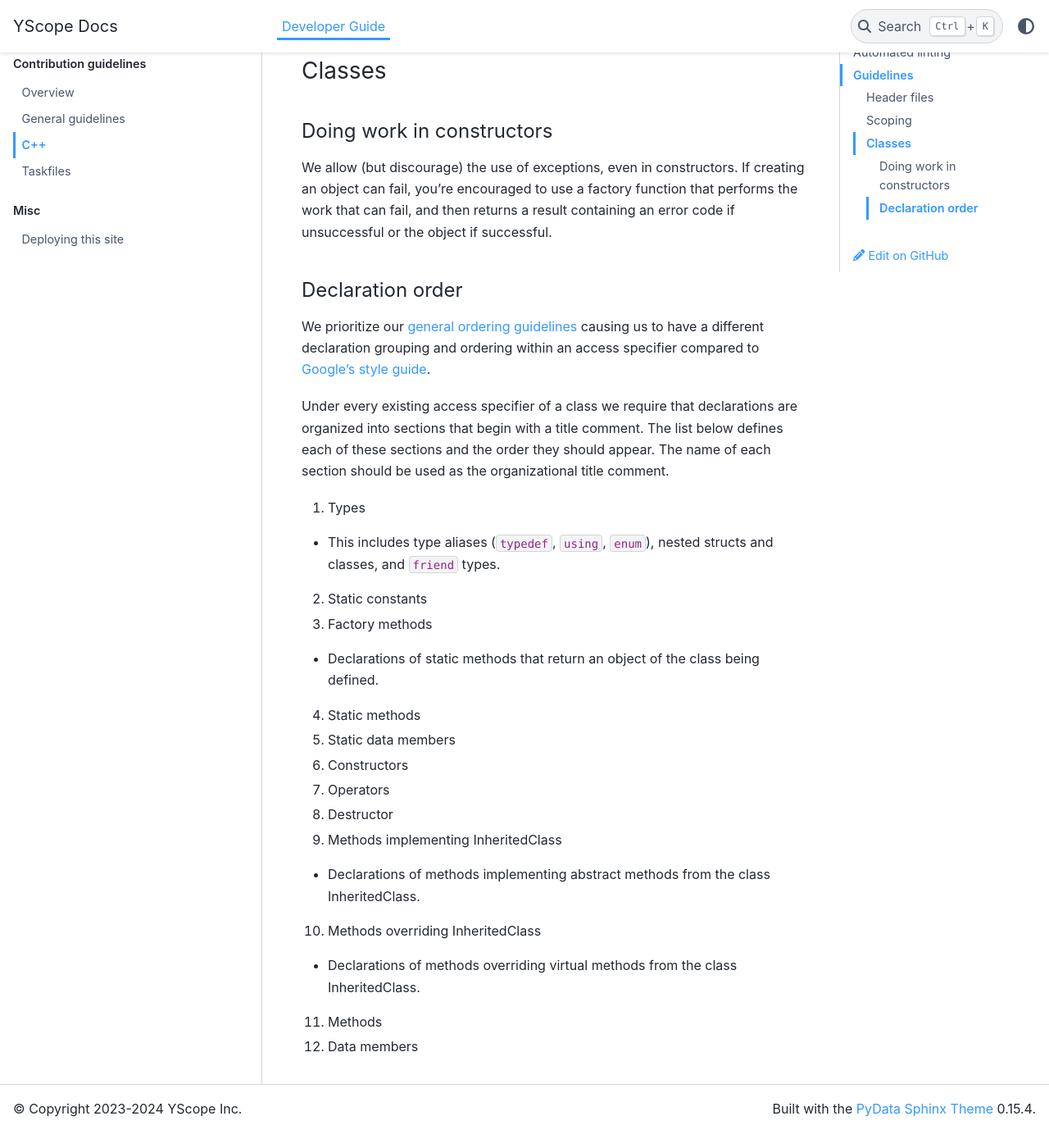
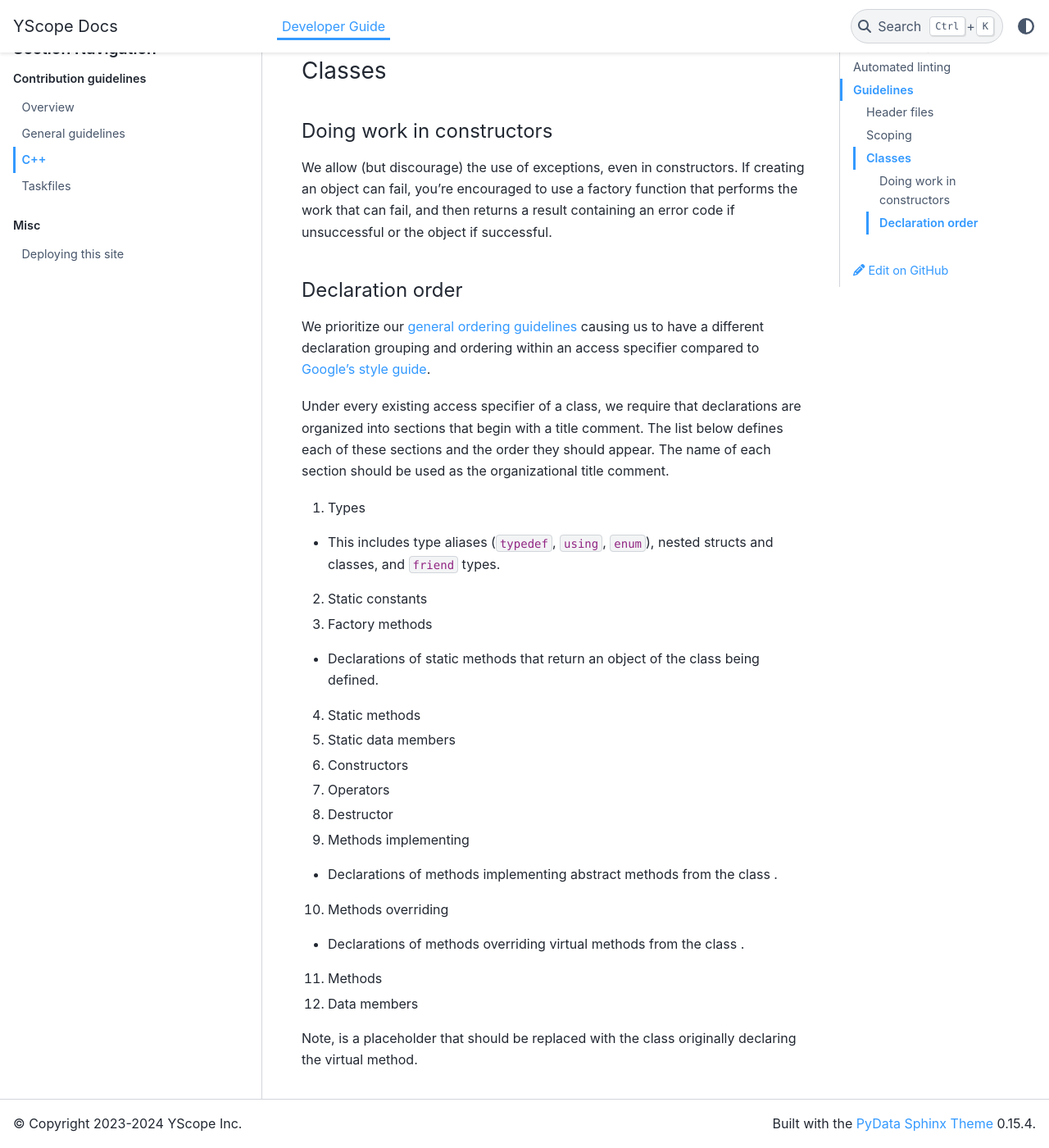
Before and after one commit to y-scope/yscope-docs, a Sphinx documentation site: the page built from docs/dev-guide/contrib-guides-cpp.md, in a window 1280 px wide and 1400 px high, scrolled down 3274 px. Shown: the whole window at 82% size. Built offline with Sphinx 7.4.7 and the PyData theme 0.15.4, drawn with Linux system fonts in a browser that asks for light colours.

Commit message:
Address code rabbit nits.

```diff
--- a/docs/dev-guide/contrib-guides-cpp.md
+++ b/docs/dev-guide/contrib-guides-cpp.md
@@ -134,7 +134,7 @@
 causing us to have a different declaration grouping and ordering within an access specifier compared
 to [Google's style guide][google-cpp-style-declaration-order].
 
-Under every existing access specifier of a class we require that declarations are organized into
+Under every existing access specifier of a class, we require that declarations are organized into
 sections that begin with a title comment. The list below defines each of these sections and the
 order they should appear. The name of each section should be used as the organizational title
 comment.
@@ -150,12 +150,15 @@
 6. Constructors
 7. Operators
 8. Destructor
-9. Methods implementing InheritedClass
-  * Declarations of methods implementing abstract methods from the class InheritedClass.
-10. Methods overriding InheritedClass
-  * Declarations of methods overriding virtual methods from the class InheritedClass.
+9. Methods implementing <InheritedClass>
+  * Declarations of methods implementing abstract methods from the class <InheritedClass>.
+10. Methods overriding <InheritedClass>
+  * Declarations of methods overriding virtual methods from the class <InheritedClass>.
 11. Methods
 12. Data members
+
+Note, <InheritedClass> is a placeholder that should be replaced with the class originally declaring
+the virtual method.
 
 [adding-cpp-linting]: https://github.com/y-scope/yscope-dev-utils/blob/main/docs/lint-tools-cpp.md
 [clang-format-config]: https://github.com/y-scope/yscope-dev-utils/blob/main/lint-configs/.clang-format
```
